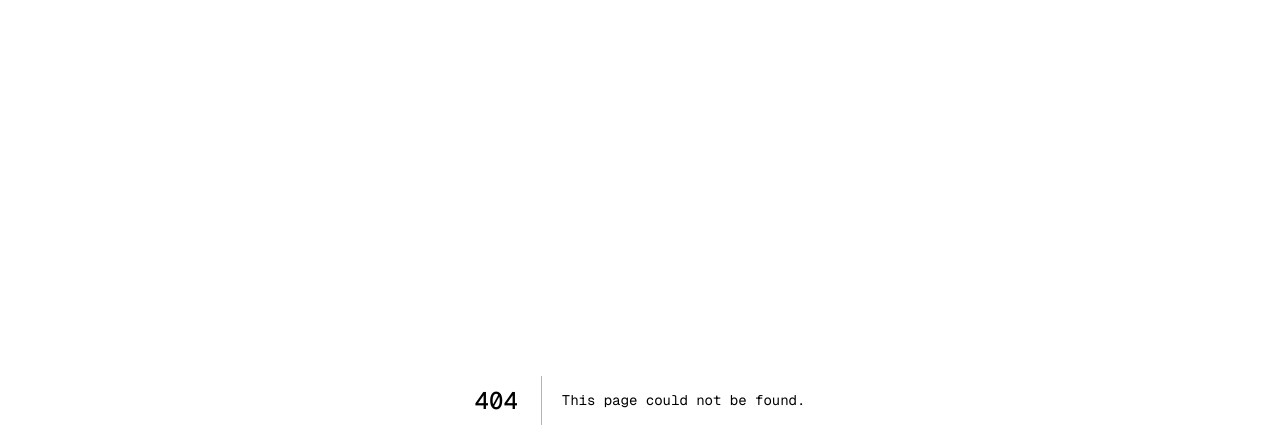
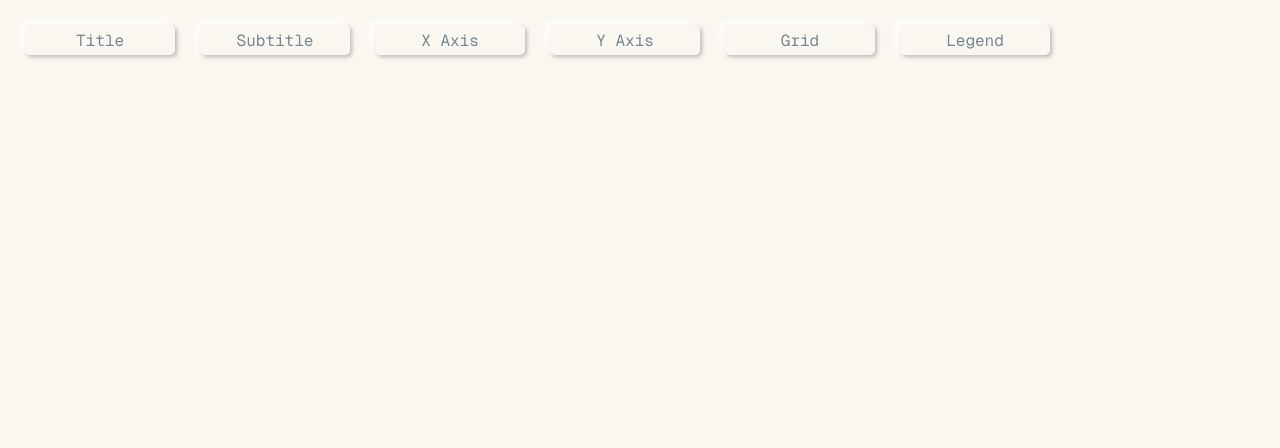
Before and after one commit to ShiroOYuki/image_nest, a Next.js app: page /chart in a window 1280 px wide. Before the commit this address had no page. Shown: the top 448 px of the page. Built offline with nearby package versions, Linux system fonts and the light colour scheme.

Commit message:
add toggle btn

```diff
--- /dev/null
+++ b/src/app/chart/page.module.css
@@ -0,0 +1,13 @@
+.container {
+    width: 100%;
+    height: 100vh;
+    background-color: var(--font-color-default);
+    padding: 25px;
+}
+
+.row {
+    display: flex;
+    flex-direction: row;
+    gap: 25px;
+    width: min-content;
+}
--- /dev/null
+++ b/src/app/chart/page.tsx
@@ -0,0 +1,102 @@
+'use client'
+
+import { useEffect, useState } from "react"
+import SpinningLoader from "../components/LoadingAnimations/SpinningLoader/SpinningLoader";
+import PressToggleButton from "../components/Buttons/PressToggleButton/PressToggleButton";
+import styles from "./page.module.css";
+
+export default function ChartPage() {
+    const [loading, setLoading] = useState(true);
+
+    const [toggleTitle, setToggleTitle] = useState(false);
+    const [toggleSubtitle, setToggleSubtitle] = useState(false);
+    const [toggleXAxis, setToggleXAxis] = useState(false);
+    const [toggleYAxis, setToggleYAxis] = useState(false);
+    const [toggleGrid, setToggleGrid] = useState(false);
+    const [toggleLegend, setToggleLegend] = useState(false);
+
+    const toggleTitleBtn = (
+        <PressToggleButton
+            text="Title"
+            isToggle={toggleTitle}
+            setIsToggle={setToggleTitle}
+        />
+    );
+
+    const toggleSubtitleBtn = (
+        <PressToggleButton
+            text="Subtitle"
+            isToggle={toggleSubtitle}
+            setIsToggle={setToggleSubtitle}
+        />
+    );
+
+    const toggleXAxisBtn = (
+        <PressToggleButton
+            text="X Axis"
+            isToggle={toggleXAxis}
+            setIsToggle={setToggleXAxis}
+        />
+    );
+
+    const toggleYAxisBtn = (
+        <PressToggleButton
+            text="Y Axis"
+            isToggle={toggleYAxis}
+            setIsToggle={setToggleYAxis}
+        />
+    );
+
+    const toggleGridBtn = (
+        <PressToggleButton
+            text="Grid"
+            isToggle={toggleGrid}
+            setIsToggle={setToggleGrid}
+        />
+    );
+
+    const toggleLegendBtn = (
+        <PressToggleButton
+            text="Legend"
+            isToggle={toggleLegend}
+            setIsToggle={setToggleLegend}
+        />
+    );
+
+    useEffect(() => {
+        // do something...
+        setLoading(false);
+    }, []);
+
+    useEffect(() => {
+        console.log(
+            toggleTitle,
+            toggleSubtitle,
+            toggleXAxis,
+            toggleYAxis,
+            toggleGrid,
+            toggleLegend
+        );
+    }, [
+        toggleTitle,
+        toggleSubtitle,
+        toggleXAxis,
+        toggleYAxis,
+        toggleGrid,
+        toggleLegend
+    ])
+
+    if (loading) return <SpinningLoader />;
+    return (
+        <div className={styles.container}>
+            <div className={styles.row}>
+                {toggleTitleBtn}
+                {toggleSubtitleBtn}
+                {toggleXAxisBtn}
+                {toggleYAxisBtn}
+                {toggleGridBtn}
+                {toggleLegendBtn}
+            </div>
+        </div>
+    );
+}
--- /dev/null
+++ b/src/app/components/Buttons/PressToggleButton/PressToggleButton.module.css
@@ -0,0 +1,43 @@
+.container {
+    display: flex;
+    align-items: center;
+    justify-content: center;
+
+    width: 150px;
+    height: 30px;
+
+    background-color: var(--font-color-default);
+    border-radius: 5px;
+
+    user-select: none;
+
+    transition: box-shadow 0.1s;
+}
+
+.container.enable {
+    box-shadow:
+        inset 2px 2px 4px var(--shadow-black),
+        inset -2px -2px 4px #FFF,
+        0px 0px 0px var(--shadow-black),
+        0px 0px 0px #FFF;
+}
+
+.container.disable {
+    box-shadow:
+        inset 0px 0px 0px var(--shadow-black),
+        inset 0px 0px 0px #FFF,
+        2px 2px 4px var(--shadow-black),
+        -4px -4px 8px #FFF;
+}
+
+.text {
+    font-size: var(--font-3);
+}
+
+.enable .text {
+    color: var(--color-dark);
+}
+
+.disable .text {
+    color: var(--font-color-dark)
+}
--- /dev/null
+++ b/src/app/components/Buttons/PressToggleButton/PressToggleButton.tsx
@@ -0,0 +1,39 @@
+import { Dispatch, SetStateAction, useEffect, useRef, useState } from "react";
+import styles from "./PressToggleButton.module.css";
+
+interface PressToggleButtonProps {
+    className?: string;
+    text: string;
+    isToggle: boolean;
+    setIsToggle: Dispatch<SetStateAction<boolean>>;
+}
+
+export default function PressToggleButton({
+    className="",
+    text,
+    isToggle,
+    setIsToggle
+}: PressToggleButtonProps) {
+    const btnRef = useRef<HTMLDivElement>(null);
+
+    useEffect(() => {
+        if (btnRef.current) {
+            btnRef.current.classList.toggle(styles.enable, isToggle);
+            btnRef.current.classList.toggle(styles.disable, !isToggle);
+        }
+    }, [isToggle]); // 依賴 isToggle，確保狀態變更時 UI 也變更
+
+    const toggle = () => {
+        setIsToggle(!isToggle);
+    };
+
+    return (
+        <div
+            onClick={toggle}
+            ref={btnRef}
+            className={`${styles.container} ${className}`}
+        >
+            <p className={styles.text}>{text}</p>
+        </div>
+    )
+}
--- a/src/app/shared/styles/variables.css
+++ b/src/app/shared/styles/variables.css
@@ -47,4 +47,7 @@
 
     --font-color-default: #FAF7F0;
     --font-color-dark: #758694;
+
+    --shadow-black: rgba(0, 0, 0, 0.25);
+    --shadow-white: rgba(255, 255, 255, 0.25);
 }
```
Also changed, not shown: src/app/page.tsx (+15 -2 lines).
